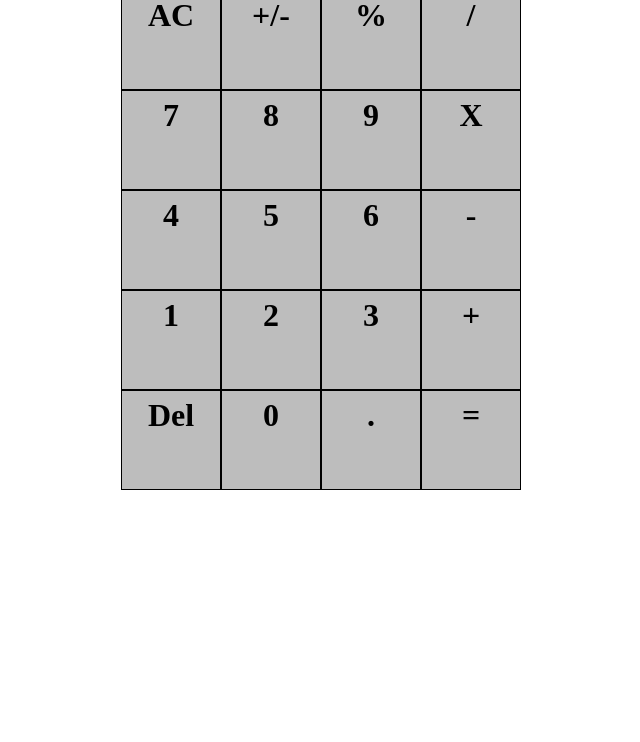
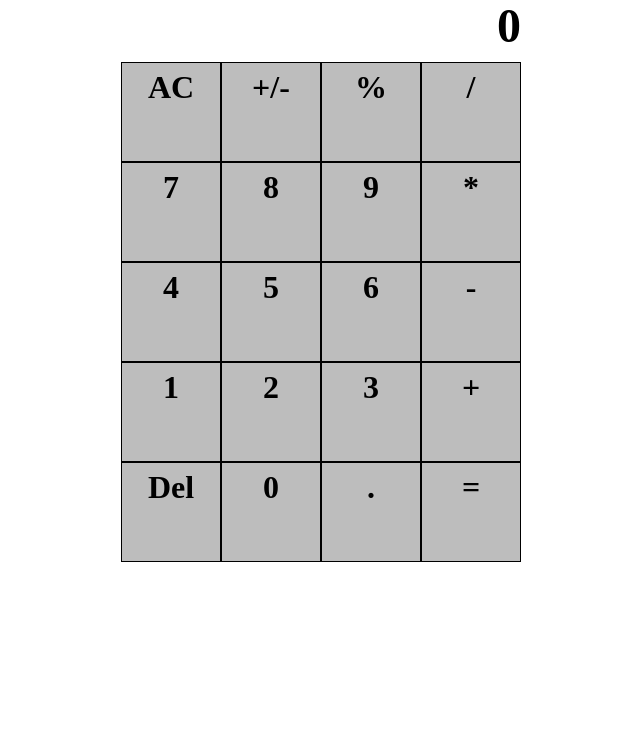
Before and after one commit to RahmatAT11/odin-calculator, a plain HTML site: page index.html in a window 1280 px wide. Shown: the part 58-800 px from the top of the page, without its empty margins (319-959 px from the left). Drawn offline with Linux system fonts and the light colour scheme.

Commit message:
Add a display for the calculator

```diff
--- a/index.html
+++ b/index.html
@@ -12,6 +12,10 @@
             <h1>Calculator</h1>
         </header>
         <main>
+            <div class="container">
+                <p id="display">0</p>
+            </div>
+            <div>
                 <div>
                     <ul class="other-utilities">
                         <li id="AC">AC</li>
@@ -36,12 +40,13 @@
                 <div>
                     <ul class="calculation">
                         <li id="/">/</li>
-                    <li id="X">X</li>
+                        <li id="*">*</li>
                         <li id="-">-</li>
                         <li id="+">+</li>
                         <li id="=">=</li>
                     </ul>
                 </div>
+            </div>
         </main>
     </body>
 </html>
--- a/index.js
+++ b/index.js
@@ -43,16 +43,17 @@ function evaluate(operand1, operator, operand2) {
 
 function setUpButtons(input = "") {
     let calcButtons = document.querySelectorAll("li");
+    const display = document.querySelector(".container > #display");
 
     calcButtons.forEach((element) => {
         element.addEventListener("click", (e) => {
             input += e.target.id;
-            console.log(input);
+            display.textContent = input;
         })
     })
 }
 
-function dissectInput(input) {
+function spreadOperandsAndOperators(input) {
     let obj = {}
     let operands = [...input.matchAll(/[0-9]+/g)];
     let operators = [...input.matchAll(/[\+-\/*]/g)];
@@ -65,9 +66,8 @@ function dissectInput(input) {
 
 function main() {
     let input = "";
+    let operand1, operand2, operator, sum = null;
     setUpButtons(input);
-
-
 }
 
 main();
--- a/style.css
+++ b/style.css
@@ -83,11 +83,16 @@ body {
 main {
     align-items: center;
     justify-content: center;
-    width: 500px;
-    height: 500px;
+    flex-direction: column;
 }
 
-main > div {
+.container {
+    width: 100%;
+    display: flex;
+    justify-content: right;
+}
+
+main > div > div {
     flex-direction: column;
 
     background-color: chocolate;
@@ -131,3 +136,9 @@ ul > li:hover {
 ul > li:active {
     background-color: #3d3d3d;
 }
+
+#display {
+    text-align: right;
+    font-size: 3rem;
+    font-weight: bolder;
+}
```
Lines whose indentation alone changed are shown as unchanged.
